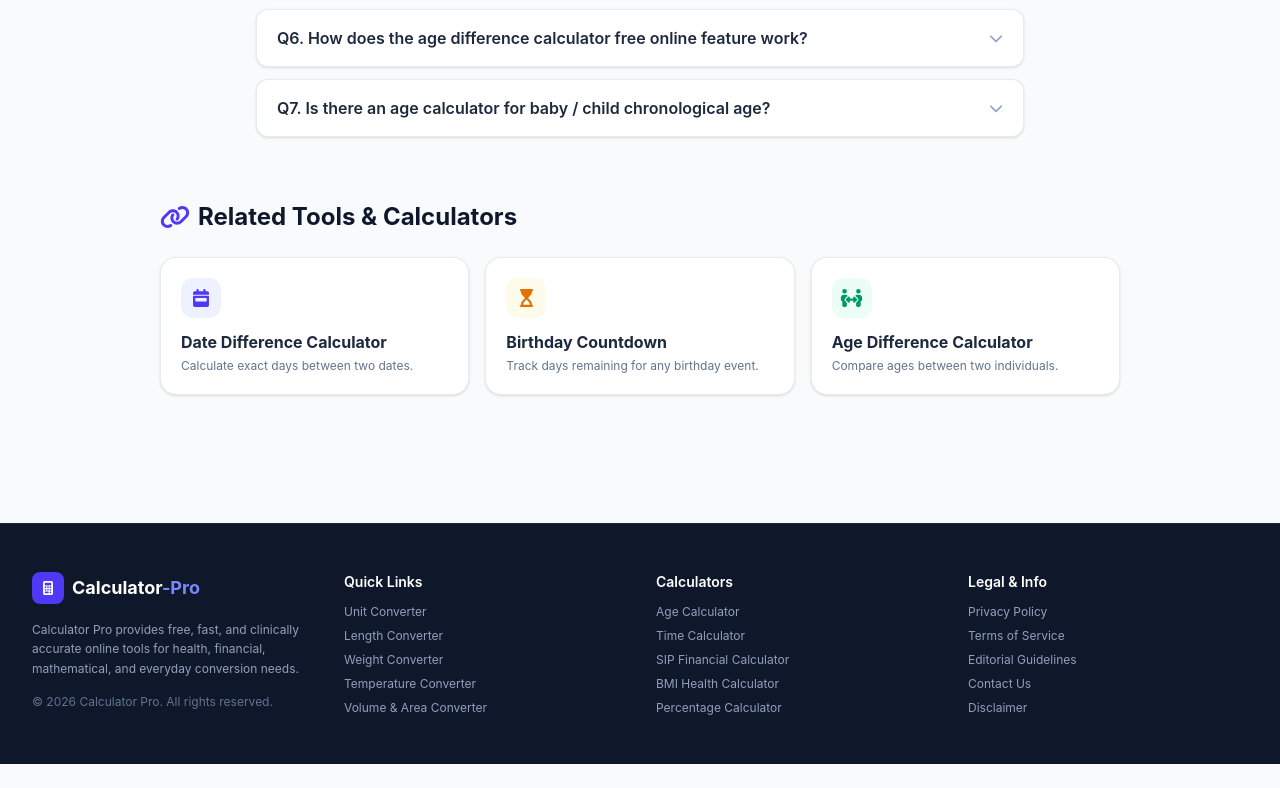
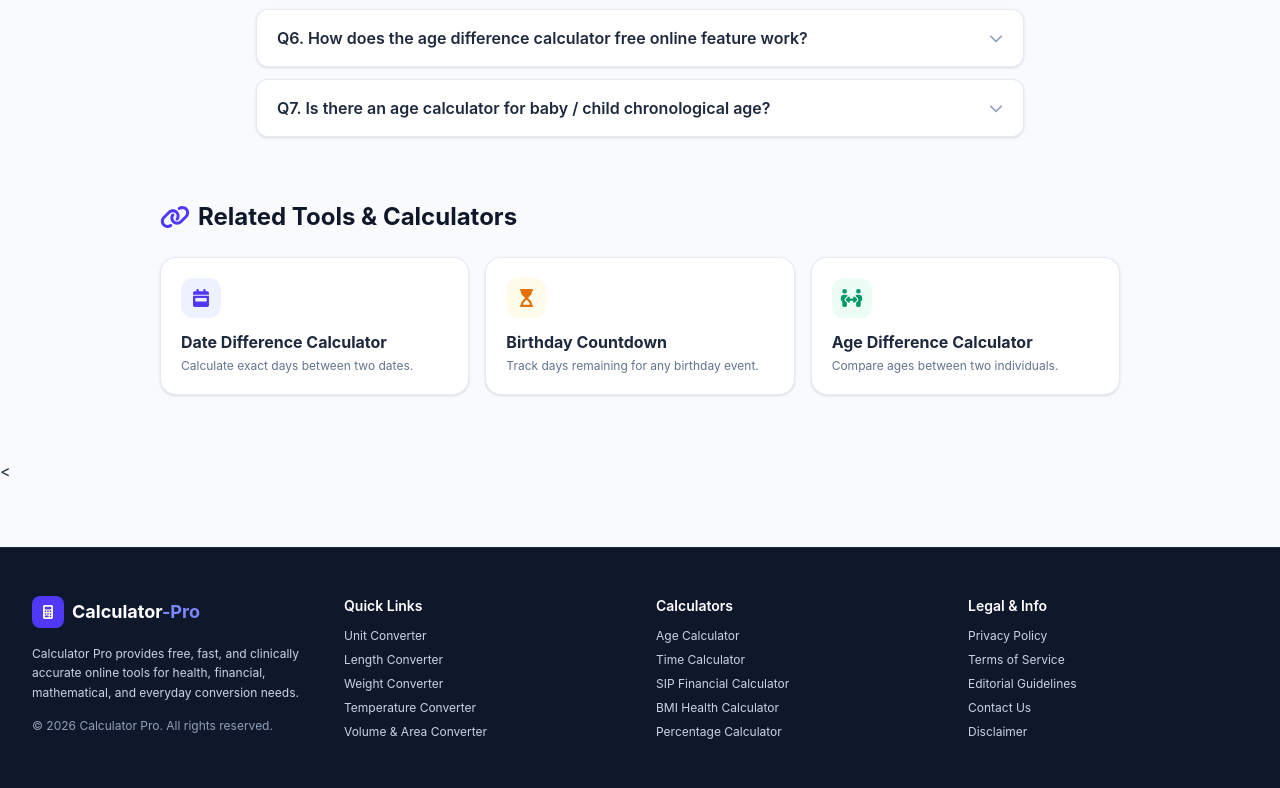
Before and after one commit to QuickAgeCalculator/calc-pro, a website: page age-calculator.html in a window 1280 px wide. Shown: the part 4949-5737 px from the top of the page. Before the commit the page ends 5713 px from the top, so only its background shows below. Drawn offline with Linux system fonts and the light colour scheme.

Commit message:
age calculator ki file update ki

```diff
--- a/age-calculator.html
+++ b/age-calculator.html
@@ -989,7 +989,8 @@
   </main>
 
   <!-- Multi-column Footer -->
- <footer class="bg-slate-900 text-slate-400 text-sm border-t border-slate-800 mt-16">
+ <<!-- Multi-column Footer -->
+ <footer class="bg-slate-900 text-slate-300 text-sm border-t border-slate-800 mt-16">
     <div class="max-w-7xl mx-auto px-4 sm:px-6 lg:px-8 py-12">
       <div class="grid grid-cols-1 md:grid-cols-4 gap-8">
 
@@ -1001,10 +1002,10 @@
             </div>
             <span>Calculator<span class="text-indigo-400">-Pro</span></span>
           </div>
-          <p class="text-xs text-slate-400 leading-relaxed">
+          <p class="text-xs text-slate-300 leading-relaxed">
             Calculator Pro provides free, fast, and clinically accurate online tools for health, financial, mathematical, and everyday conversion needs.
           </p>
-          <div class="text-xs text-slate-500">
+          <div class="text-xs text-slate-400">
             &copy; <span id="footer-year">2026</span> Calculator Pro. All rights reserved.
           </div>
         </div>
@@ -1013,22 +1014,22 @@
         <div>
           <h3 class="text-white font-semibold mb-3 text-sm">Quick Links</h3>
           <ul class="space-y-2 text-xs">
-            <li><a href="unit-converter.html" class="hover:text-white transition-colors">Unit Converter</a></li>
-            <li><a href="unit-converter.html" class="hover:text-white transition-colors">Length Converter</a></li>
-            <li><a href="unit-converter.html" class="hover:text-white transition-colors">Weight Converter</a></li>
-            <li><a href="unit-converter.html" class="hover:text-white transition-colors">Temperature Converter</a></li>
-            <li><a href="unit-converter.html" class="hover:text-white transition-colors">Volume & Area Converter</a></li>
+            <li><a href="unit-converter.html" class="text-slate-300 hover:text-white transition-colors">Unit Converter</a></li>
+            <li><a href="unit-converter.html" class="text-slate-300 hover:text-white transition-colors">Length Converter</a></li>
+            <li><a href="unit-converter.html" class="text-slate-300 hover:text-white transition-colors">Weight Converter</a></li>
+            <li><a href="unit-converter.html" class="text-slate-300 hover:text-white transition-colors">Temperature Converter</a></li>
+            <li><a href="unit-converter.html" class="text-slate-300 hover:text-white transition-colors">Volume & Area Converter</a></li>
           </ul>
         </div>
         <!-- Column 3: Tools & Resources -->
         <div>
           <h3 class="text-white font-semibold mb-3 text-sm">Calculators</h3>
           <ul class="space-y-2 text-xs">
-            <li><a href="age-calculator.html" class="hover:text-white transition-colors">Age Calculator</a></li>
-            <li><a href="time-calculator.html" class="hover:text-white transition-colors">Time Calculator</a></li>
-            <li><a href="sip-calculator.html" class="hover:text-white transition-colors">SIP Financial Calculator</a></li>
-            <li><a href="bmi-calculator.html" class="hover:text-white transition-colors">BMI Health Calculator</a></li>
-            <li><a href="percentage-calculator.html" class="hover:text-white transition-colors">Percentage Calculator</a></li>
+            <li><a href="age-calculator.html" class="text-slate-300 hover:text-white transition-colors">Age Calculator</a></li>
+            <li><a href="time-calculator.html" class="text-slate-300 hover:text-white transition-colors">Time Calculator</a></li>
+            <li><a href="sip-calculator.html" class="text-slate-300 hover:text-white transition-colors">SIP Financial Calculator</a></li>
+            <li><a href="bmi-calculator.html" class="text-slate-300 hover:text-white transition-colors">BMI Health Calculator</a></li>
+            <li><a href="percentage-calculator.html" class="text-slate-300 hover:text-white transition-colors">Percentage Calculator</a></li>
           </ul>
         </div>
 
@@ -1036,11 +1037,11 @@
         <div>
           <h3 class="text-white font-semibold mb-3 text-sm">Legal & Info</h3>
           <ul class="space-y-2 text-xs">
-            <li><a href="privacy-policy.html" class="hover:text-white transition-colors">Privacy Policy</a></li>
-            <li><a href="terms-of-service.html" class="hover:text-white transition-colors">Terms of Service</a></li>
-            <li><a href="editorial-guidelines.html" class="hover:text-white transition-colors">Editorial Guidelines</a></li>
-            <li><a href="contact-us.html" class="hover:text-white transition-colors">Contact Us</a></li>
-            <li><a href="disclaimer.html" class="hover:text-white transition-colors">Disclaimer</a></li>
+            <li><a href="privacy-policy.html" class="text-slate-300 hover:text-white transition-colors">Privacy Policy</a></li>
+            <li><a href="terms-of-service.html" class="text-slate-300 hover:text-white transition-colors">Terms of Service</a></li>
+            <li><a href="editorial-guidelines.html" class="text-slate-300 hover:text-white transition-colors">Editorial Guidelines</a></li>
+            <li><a href="contact-us.html" class="text-slate-300 hover:text-white transition-colors">Contact Us</a></li>
+            <li><a href="disclaimer.html" class="text-slate-300 hover:text-white transition-colors">Disclaimer</a></li>
           </ul>
         </div>
 
```
